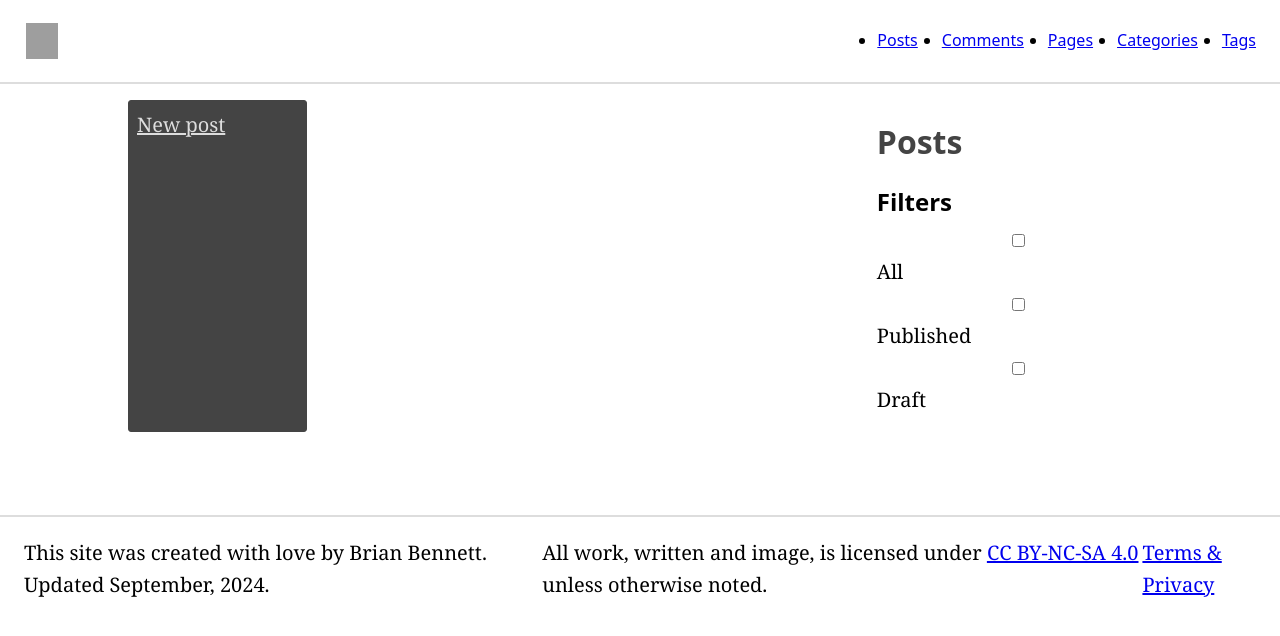
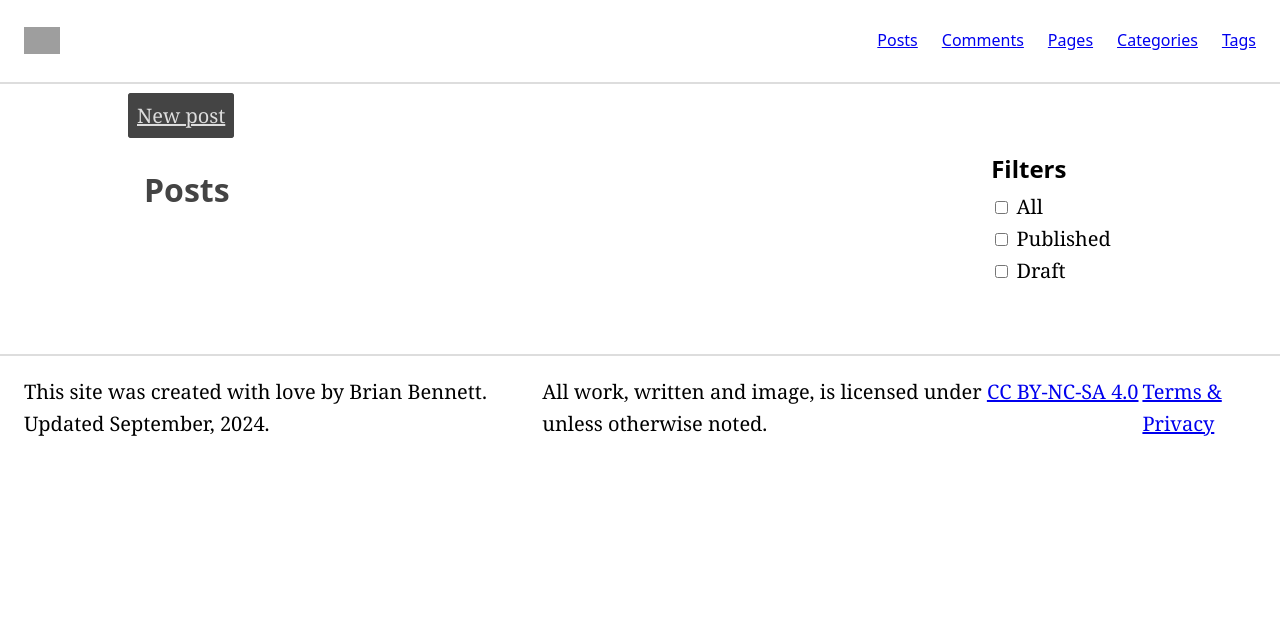
Before and after one commit to bennettscience/ohheybrian, a Flask app: page /admin/posts in a window 1280 px wide. Shown: the top 636 px of the page. Run offline with Flask 3, Linux system fonts and the light colour scheme; data that the repository does not hold is empty; some libraries are stand-ins or nearby versions; grey boxes are pictures that could not be loaded.

Commit message:
Starting style refresh and cleanup

```diff
--- a/ohheybrian/static/assets/new_style.css
+++ b/ohheybrian/static/assets/new_style.css
@@ -96,19 +96,12 @@
 img,
 video,
 .gist {
-  max-width: 90%;
   margin: 0.6rem auto;
 }
 
 img {
   display: block;
 }
-
-/*
-img:not([alt]), img[alt=""] {
-  filter: blur(10px);
-  outline: 10px solid;
-} */
 
 pre {
   padding: 1rem;
@@ -157,11 +150,7 @@
   cursor: pointer;
 }
 
-#user_meta img {
-  height: 32px;
-  width: 32px;
-}
-
+/* NAVIGATION */
 nav {
   background-color: #fff;
 
@@ -195,7 +184,7 @@
 }
 
 nav img {
-  height: 36px;
+  height: auto;
   width: 36px;
 }
 
@@ -207,32 +196,32 @@
   gap: 1.5rem;
 }
 
+.nav-items li {
+  list-style-type: none;
+}
+
+/* CONTAINERS */
+.with-sidebar {
+  display: flex;
+  flex-wrap: wrap;
+  gap: 1rem;
+}
+
+.with-sidebar > :first-child {
+  flex-basis: 0;
+  flex-grow: 999;
+  min-inline-size: 30%;
+  padding: 1rem;
+}
+
+.with-sidebar > :last-child {
+  flex-basis: 10rem;
+  flex-grow: 1;
+}
+
 main {
-  display: grid;
   width: 80vw;
   margin: 1rem auto;
-  gap: 2rem;
-  grid-template-columns: 70% 1fr;
-  grid-template-areas: "main--left main--right";
-}
-
-#main--left {
-  grid-area: main--left;
-  display: flex;
-  flex-direction: column;
-  width: 100%;
-  margin: 1rem auto;
-}
-
-#main--right {
-  grid-area: main--right;
-  width: 100%;
-}
-
-#main--right .container {
-  padding: 1rem;
-  margin: 0.5rem;
-  border: 1px solid var(--gray);
 }
 
 section {
@@ -306,7 +295,7 @@
 
 label {
   width: 100%;
-  flex-basis: 48%;
+  display: block;
 }
 
 label:nth-of-type(3) {
@@ -318,7 +307,6 @@
   border: 1px solid var(--light-black);
   border-radius: 3px;
   padding: 0.5rem;
-  width: 100%;
 }
 
 input[type="submit"] {
```
